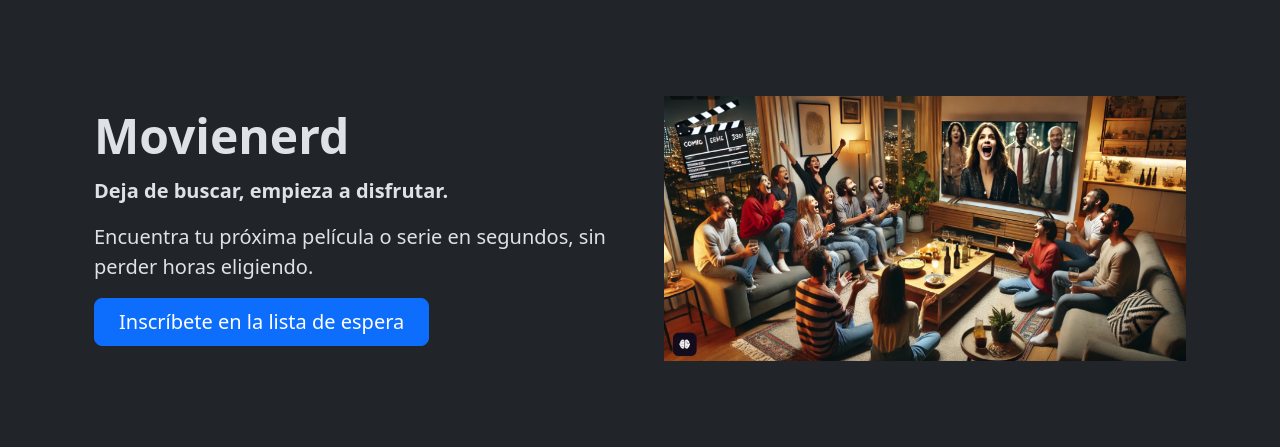
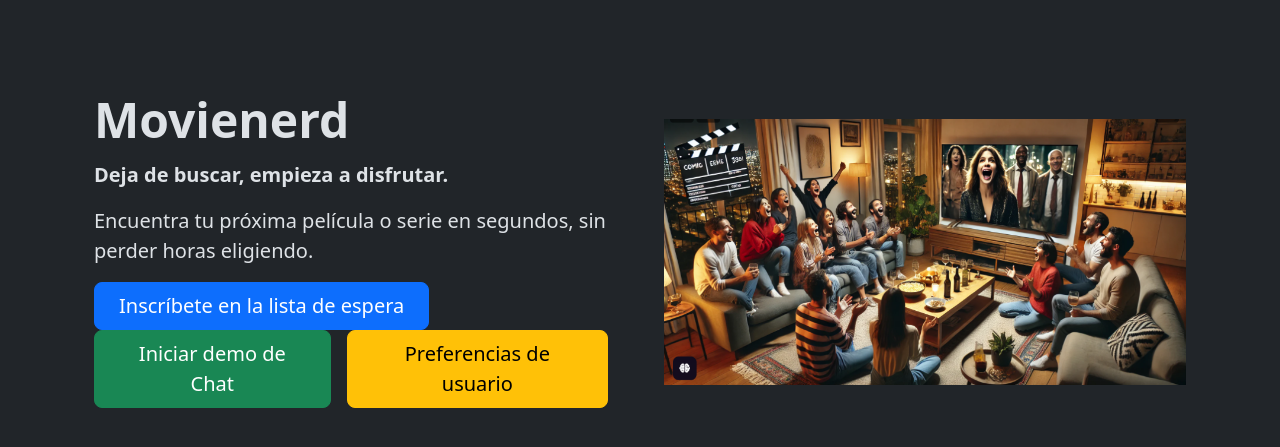
Before and after one commit to gomontalvo/iag-5-app, a Flask app: page / in a window 1280 px wide. Shown: the top 447 px of the page. Run offline with Flask 3, Linux system fonts and the light colour scheme; parts of the project's set-up code (start-up, migrations or seed data) failed here and were passed over; some libraries are stand-ins or nearby versions.

Commit message:
botones-alinicio

```diff
--- a/templates/landing.html
+++ b/templates/landing.html
@@ -20,6 +20,14 @@
             Inscríbete en la lista de espera
           </a>
         </div>
+        <div class="d-grid gap-2 d-md-flex justify-content-md-start">
+          <a href="https://movienerd-qooj.onrender.com/chat" class="btn btn-success btn-lg px-4 me-md-2">
+            Iniciar demo de Chat
+          </a>
+          <a href="https://movienerd-qooj.onrender.com/user/1" class="btn btn-warning btn-lg px-4 me-md-2">
+            Preferencias de usuario
+          </a>
+        </div>
       </div>
     </div>
   </div>
```
